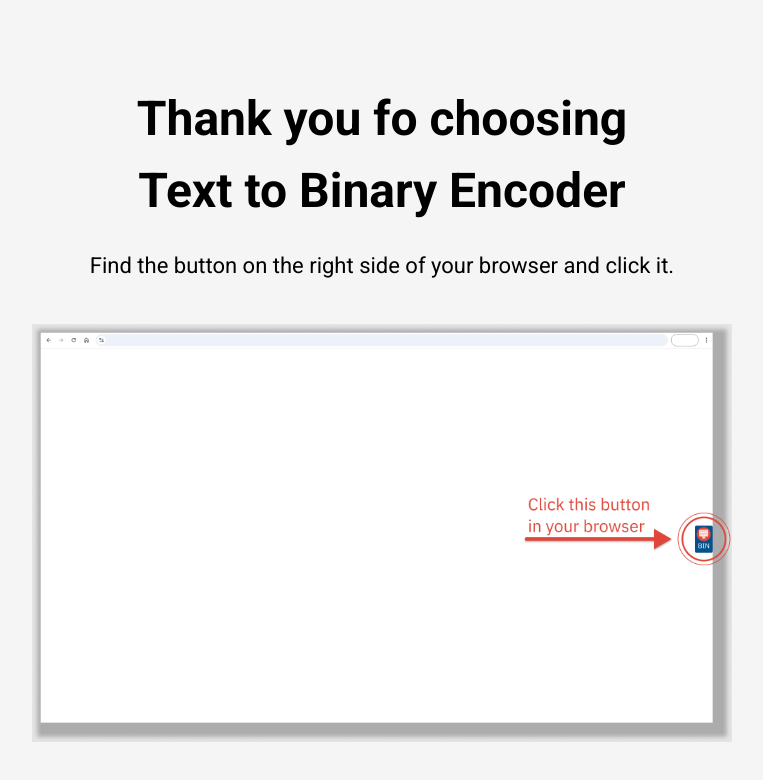
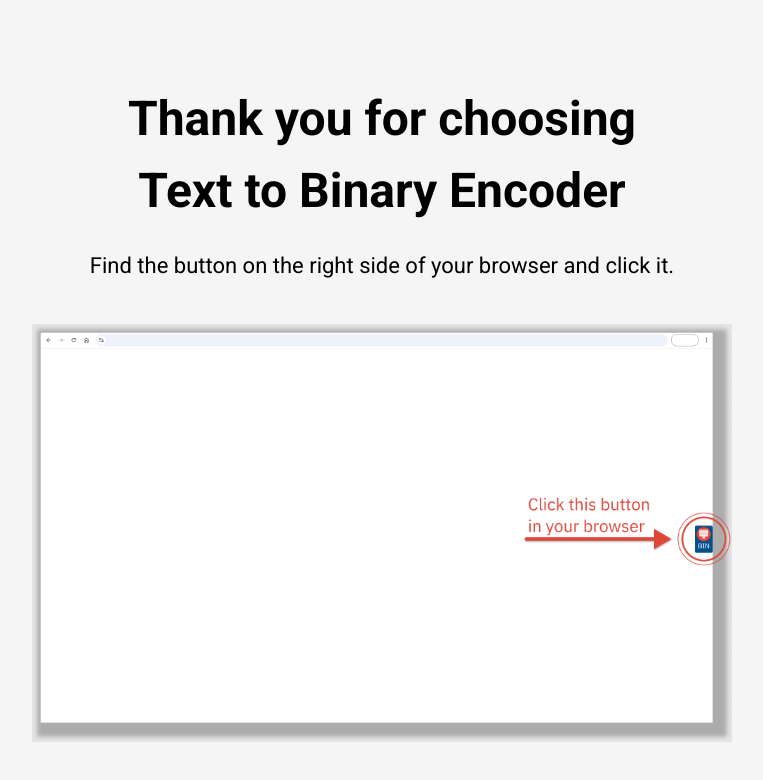
Before and after one commit to polyankin/text-to-binary-encoder-v.1, a plain HTML site: page index.html in a window 1280 px wide. Shown: the whole page, without its empty margins (258-1021 px from the left). Drawn offline with Linux system fonts and the light colour scheme; a web font is replaced by a local one.

Commit message:
fixes: ошибка в слове

```diff
--- a/index.html
+++ b/index.html
@@ -110,7 +110,7 @@
    <div class="wrapper">
       <div>
          <h1>
-            Thank you fo choosing
+            Thank you for choosing
             <br />
             Text to Binary Encoder
          </h1>
```
